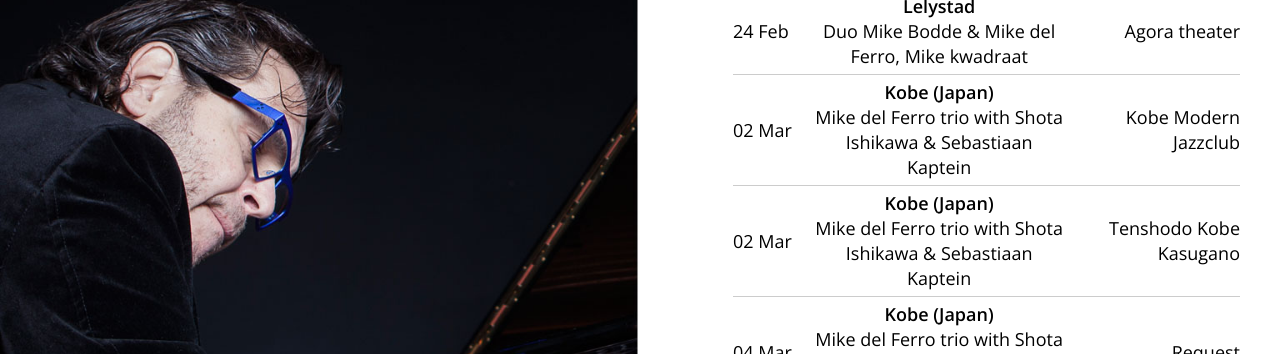
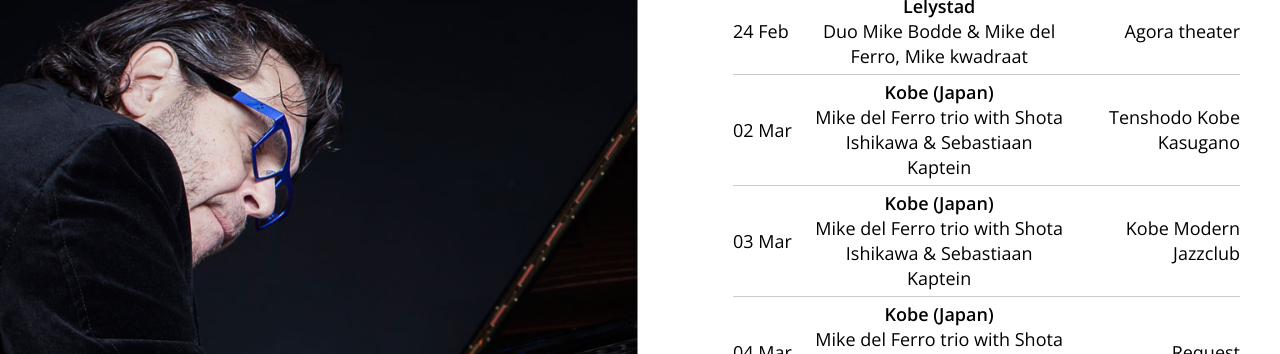
Before and after one commit to mikedelferro/website, a Jekyll site: the page built from agenda.html, in a window 1280 px wide and 900 px high, scrolled down 1343 px. Shown: the part 155-509 px from the top of the window. Built offline with Jekyll 4.4.1, drawn with Linux system fonts in a browser that asks for light colours; nearby versions of some CDN libraries.

Commit message:
Updated '_config.yml' via CloudCannon

```diff
--- a/_config.yml
+++ b/_config.yml
@@ -85,7 +85,7 @@ gigs:
     venue: Baarle Nassau
     url: 'http://www.plusetage.nl/'
   - title: Mike del Ferro trio with Shota Ishikawa & Sebastiaan Kaptein
-    date: 2018-03-02 17:00:00
+    date: 2018-03-03 17:00:00
     location: Kobe Modern Jazzclub
     venue: Kobe (Japan)
     url: 'https://www.facebook.com/events/1224373214331517/'
```
